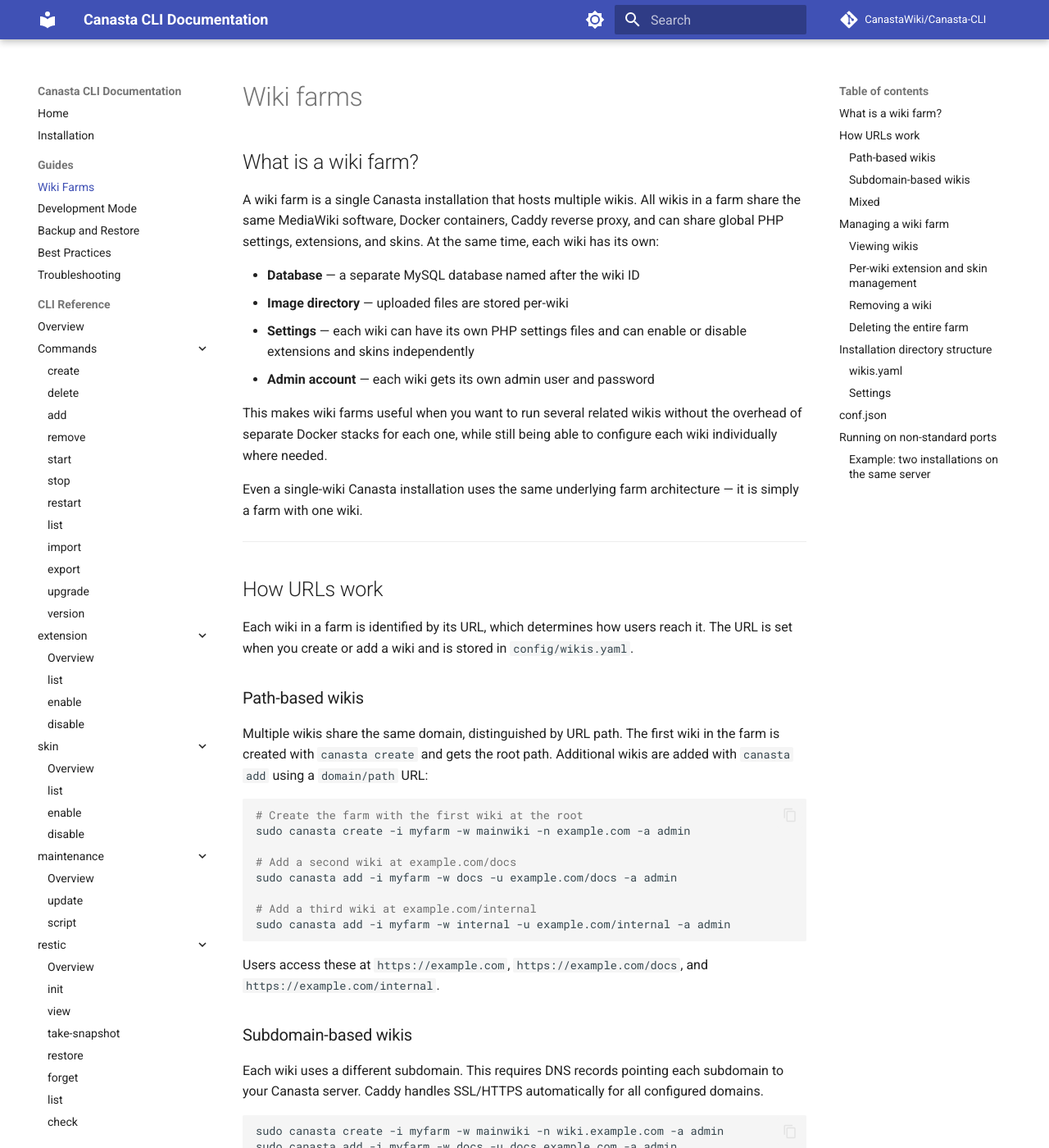
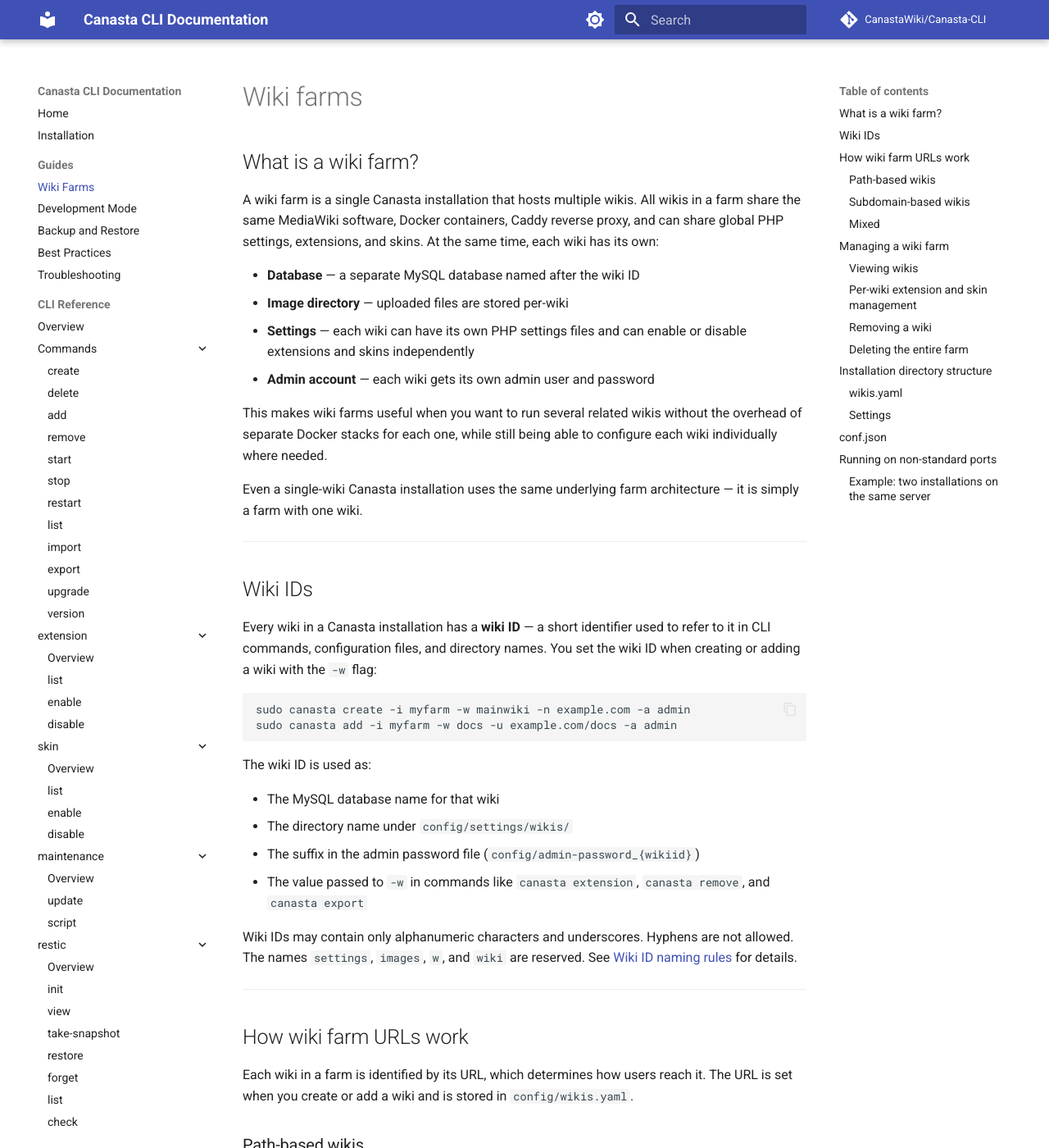
Before and after one commit to CanastaWiki/Canasta-CLI, an MkDocs documentation site: the page built from docs/guide/wiki-farms.md, in a window 1280 px wide and 1400 px high. Shown: the whole window at 82% size. Built offline with MkDocs 1.6.1 and Material for MkDocs 9.7.7, drawn with Linux system fonts in a browser that asks for light colours; comment, search, counter and statistics services are not loaded.

Commit message:
Add Wiki IDs section and rename URLs heading
Add a section explaining wiki IDs — what they are, how they're set,
and where they're used (database name, settings directory, admin
password file, CLI flag). Rename "How URLs work" to "How wiki farm
URLs work".

````diff
--- a/docs/guide/wiki-farms.md
+++ b/docs/guide/wiki-farms.md
@@ -15,7 +15,27 @@
 
 ---
 
-## How URLs work
+## Wiki IDs
+
+Every wiki in a Canasta installation has a **wiki ID** — a short identifier used to refer to it in CLI commands, configuration files, and directory names. You set the wiki ID when creating or adding a wiki with the `-w` flag:
+
+```bash
+sudo canasta create -i myfarm -w mainwiki -n example.com -a admin
+sudo canasta add -i myfarm -w docs -u example.com/docs -a admin
+```
+
+The wiki ID is used as:
+
+- The MySQL database name for that wiki
+- The directory name under `config/settings/wikis/`
+- The suffix in the admin password file (`config/admin-password_{wikiid}`)
+- The value passed to `-w` in commands like `canasta extension`, `canasta remove`, and `canasta export`
+
+Wiki IDs may contain only alphanumeric characters and underscores. Hyphens are not allowed. The names `settings`, `images`, `w`, and `wiki` are reserved. See [Wiki ID naming rules](best-practices.md#wiki-id-naming-rules) for details.
+
+---
+
+## How wiki farm URLs work
 
 Each wiki in a farm is identified by its URL, which determines how users reach it. The URL is set when you create or add a wiki and is stored in `config/wikis.yaml`.
 
````
